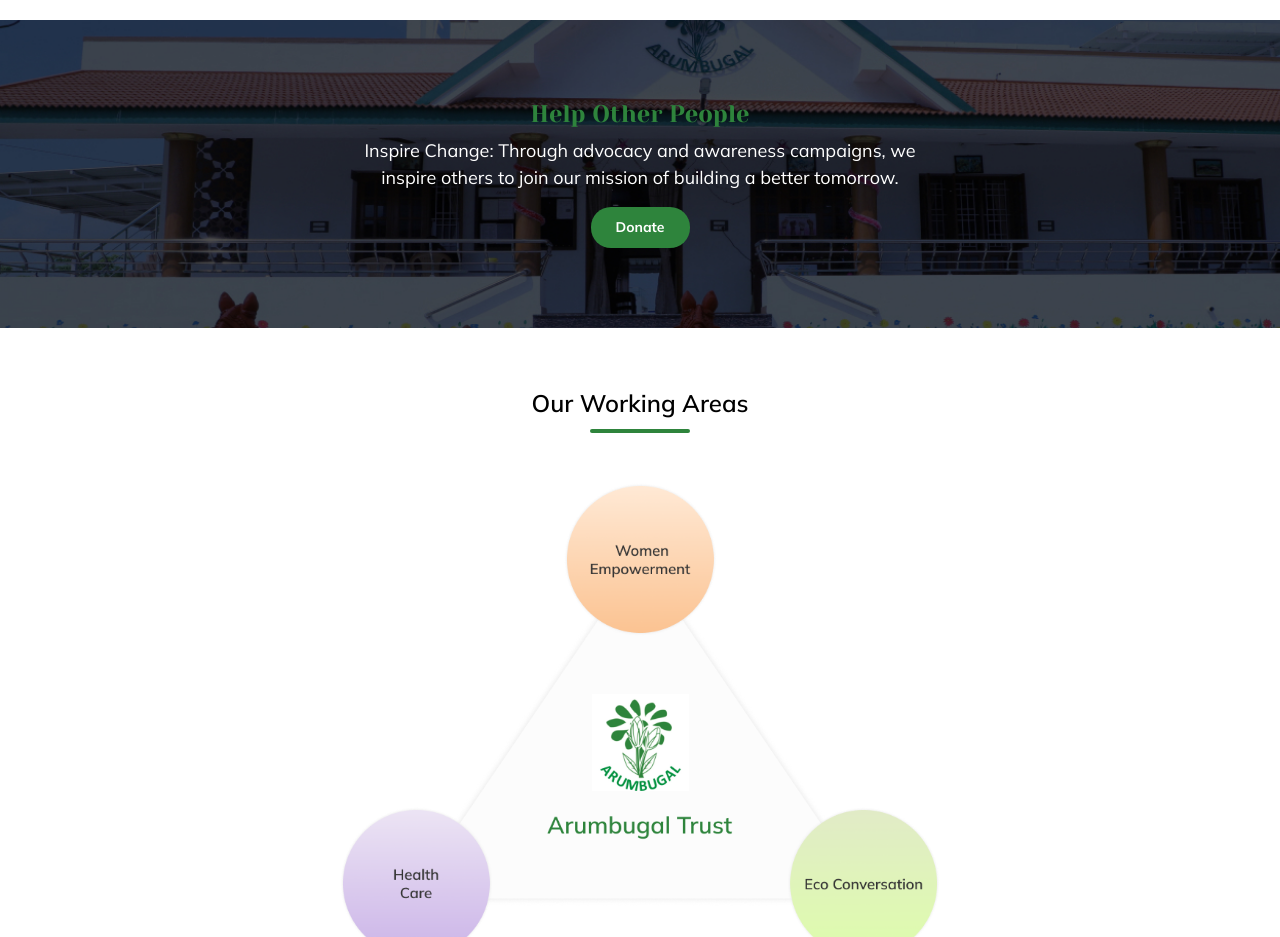
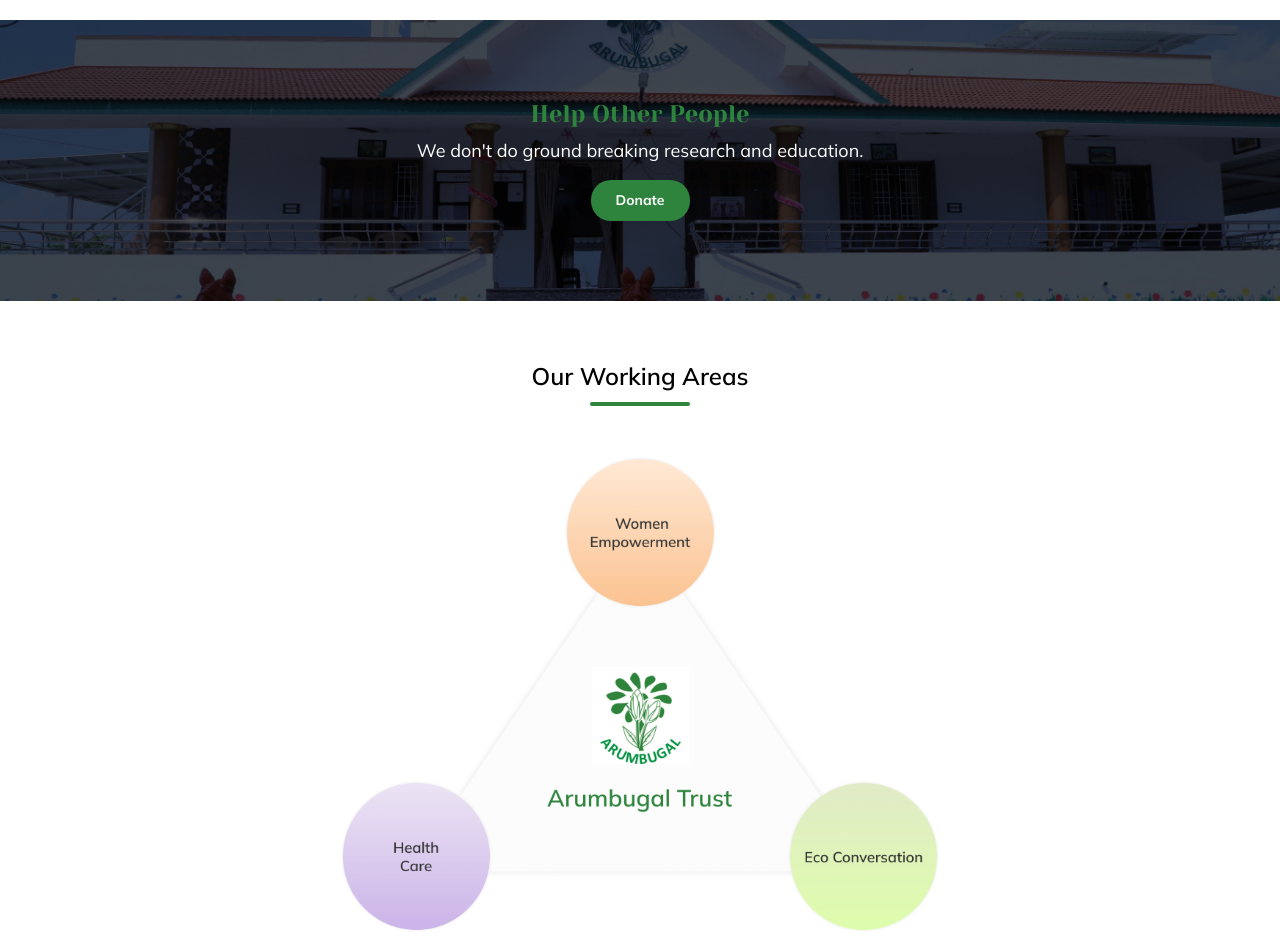
Before and after one commit to Ilyas73-hue/arumbugal, a React (Create React App) app: page / in a window 1280 px wide. Shown: the part 1260-2197 px from the top of the page. Built offline with nearby package versions, Linux system fonts and the light colour scheme.

Commit message:
all updated

```diff
--- a/src/component/Home/Home.js
+++ b/src/component/Home/Home.js
@@ -259,7 +259,7 @@
           className="container" id="home-section-3-1">
             <h6 id="home-section-3-1-h6-1">Help Other People</h6>
             <p id="home-section-3-1-p-1">
-            Inspire Change: Through advocacy and awareness campaigns, we inspire others to join our mission of building a better tomorrow.
+            We don't do ground breaking research and education.
             </p>
             <button id="home-section-3-1-button">Donate</button>
           </motion.div>
--- a/src/component/What_we_do/what_we_do.js
+++ b/src/component/What_we_do/what_we_do.js
@@ -218,7 +218,7 @@
           className="container" id="what_we_do_section-3-1">
             <h6 id="what_we_do_section-3-1-h6-1">Help Other People</h6>
             <p id="what_we_do_section-3-1-p-1">
-            Inspire Change: Through advocacy and awareness campaigns, we inspire others to join our mission of building a better tomorrow.
+            We don't do ground breaking research and education.
             </p>
             <button id="what_we_do_section-3-1-button">Donate</button>
           </motion.div>
```
